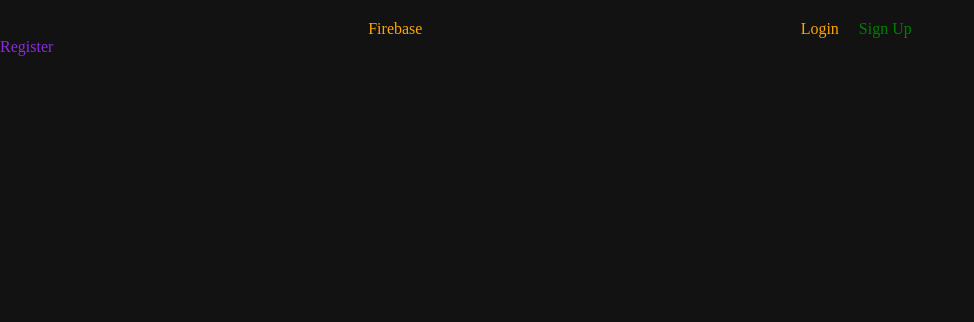
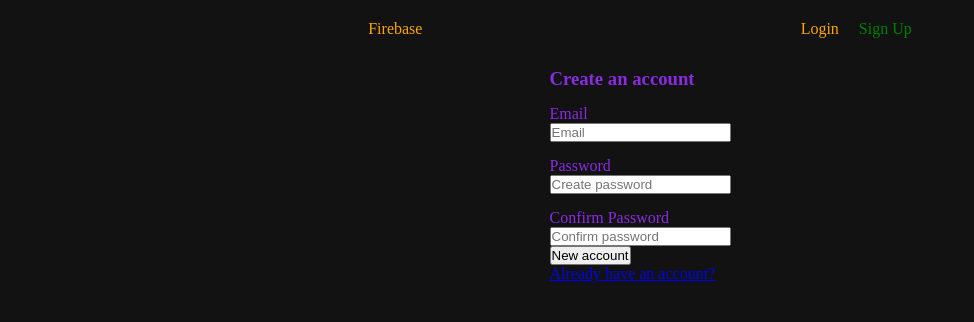
Before and after one commit to calgil/firebase-basics, a React (Vite) app: page /register in a window 1280 px wide. Shown: the top 322 px of the page, without its empty margins (0-974 px from the left). Built offline with nearby package versions, Linux system fonts and the light colour scheme.

Commit message:
create user in action

```diff
--- /dev/null
+++ b/src/components/AuthForm/AuthForm.jsx
@@ -0,0 +1,25 @@
+/* eslint-disable react/prop-types */
+/* eslint-disable react/react-in-jsx-scope */
+import { Form, Link } from "react-router-dom";
+import { InputBase } from "../InputBase/InputBase";
+import s from "./AuthForm.module.css";
+
+export const AuthForm = ({ inputs, title, buttonText, link }) => {
+  return (
+    <section>
+      <div className={s.formContainer}>
+        <Form method="post" className={s.form}>
+          <h3 className={s.title}>{title}</h3>
+          {inputs.map((input) => (
+            <InputBase data={input} key={input.name} />
+          ))}
+          <button type="submit">{buttonText}</button>
+          {/* <SubmitBtn text={buttonText} /> */}
+        </Form>
+        <Link className={s.link} to={link.path}>
+          {link.text}
+        </Link>
+      </div>
+    </section>
+  );
+};
--- /dev/null
+++ b/src/components/AuthForm/AuthForm.module.css
@@ -0,0 +1,5 @@
+.formContainer {
+  width: fit-content;
+  margin: 0 auto;
+  margin-top: 30px;
+}
--- /dev/null
+++ b/src/components/InputBase/InputBase.jsx
@@ -0,0 +1,17 @@
+/* eslint-disable react/prop-types */
+/* eslint-disable react/react-in-jsx-scope */
+import s from "./InputBase.module.css";
+export const InputBase = ({ data: { labelText, type, name, placeholder } }) => {
+  return (
+    <div className={s.inputContainer}>
+      <label className={s.label}>{labelText}</label>
+      <input
+        placeholder={placeholder}
+        className={s.input}
+        name={name}
+        type={type}
+        autoComplete="off"
+      />
+    </div>
+  );
+};
--- /dev/null
+++ b/src/components/InputBase/InputBase.module.css
@@ -0,0 +1,7 @@
+.inputContainer {
+  margin-top: 15px;
+}
+
+.label {
+  display: block;
+}
--- /dev/null
+++ b/src/hooks/firebaseAuth.jsx
@@ -0,0 +1,17 @@
+import { initializeApp } from "firebase/app";
+import { getAuth } from "firebase/auth";
+
+export const useFirebaseAuth = () => {
+  const firebaseApp = initializeApp({
+    apiKey: "AIzaSyBJxTV5zdbWreDm5zF0MByHFIDLzE5S6O0",
+    authDomain: "fire-auth-2618f.firebaseapp.com",
+    projectId: "fire-auth-2618f",
+    storageBucket: "fire-auth-2618f.appspot.com",
+    messagingSenderId: "622835392394",
+    appId: "1:622835392394:web:5211f1aa6481825560f273",
+    measurementId: "G-SSCNFFJ3XD",
+  });
+
+  const auth = getAuth(firebaseApp);
+  return auth;
+};
--- a/src/main.jsx
+++ b/src/main.jsx
@@ -5,7 +5,7 @@ import { createBrowserRouter, RouterProvider } from "react-router-dom";
 import Root from "./Root";
 import ErrorPage from "./routes/ErrorPage";
 import Login from "./routes/Login";
-import RegisterUser from "./routes/RegisterUser";
+import RegisterUser, { action as registerAction } from "./routes/RegisterUser";
 
 const router = createBrowserRouter([
   {
@@ -27,6 +27,7 @@ const router = createBrowserRouter([
           {
             path: "register",
             element: <RegisterUser />,
+            action: registerAction,
           },
         ],
       },
--- a/src/routes/RegisterUser.jsx
+++ b/src/routes/RegisterUser.jsx
@@ -1,4 +1,77 @@
 /* eslint-disable react/react-in-jsx-scope */
+import { createUserWithEmailAndPassword } from "firebase/auth";
+import { redirect } from "react-router-dom";
+import { AuthForm } from "../components/AuthForm/AuthForm";
+import { useFirebaseAuth } from "../hooks/firebaseAuth";
+
+export async function action({ request }) {
+  return Promise.resolve()
+    .then(async () => {
+      const formData = await request.formData();
+      return formData;
+    })
+    .then((formData) => {
+      const newUserData = Object.fromEntries(formData);
+      console.log({ newUserData });
+      // probably add confirm password input
+      // check if both are same here
+      return newUserData;
+    })
+    .then(({ email, password, confirmPassword }) => {
+      return { email, password, confirmPassword };
+    })
+    .then(async ({ email, password }) => {
+      const auth = useFirebaseAuth();
+      return createUserWithEmailAndPassword(auth, email, password);
+    })
+    .then((userCredential) => {
+      const user = userCredential.user;
+      console.log({ user });
+    })
+    .then(() => {
+      redirect("/");
+      return null;
+    })
+    .catch((error) => {
+      const errorCode = error.code;
+      const errorMessage = error.message;
+      console.log({ errorCode, errorMessage });
+      return null;
+    });
+}
+
 export default function RegisterUser() {
-  return <div>Register</div>;
+  const inputData = [
+    {
+      labelText: "Email",
+      name: "email",
+      type: "email",
+      placeholder: "Email",
+    },
+    {
+      labelText: "Password",
+      name: "password",
+      type: "password",
+      placeholder: "Create password",
+    },
+    {
+      labelText: "Confirm Password",
+      name: "confirmPassword",
+      type: "password",
+      placeholder: "Confirm password",
+    },
+  ];
+
+  const link = {
+    path: "/login",
+    text: "Already have an account?",
+  };
+  return (
+    <AuthForm
+      inputs={inputData}
+      title="Create an account"
+      buttonText="New account"
+      link={link}
+    />
+  );
 }
```
